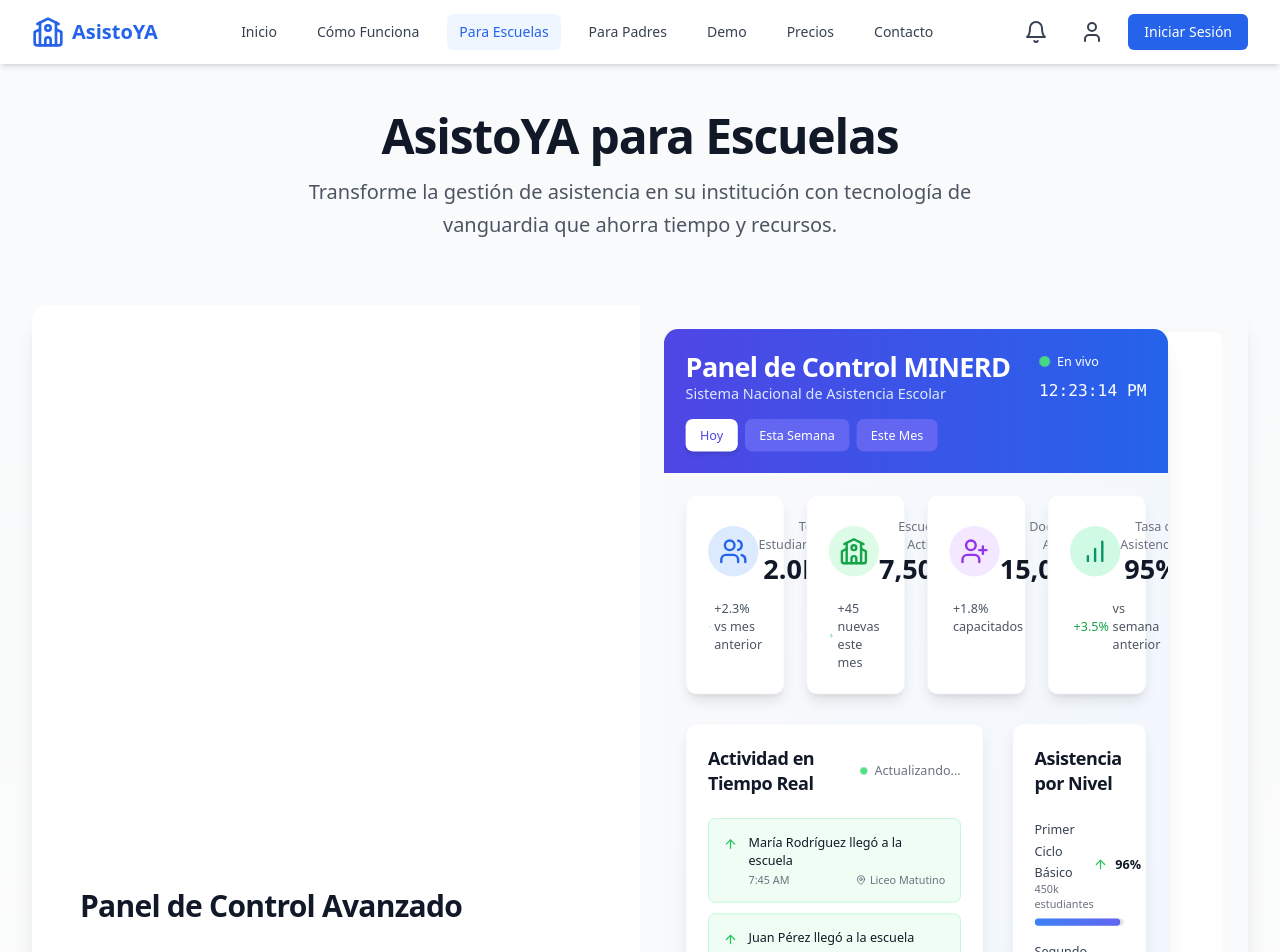
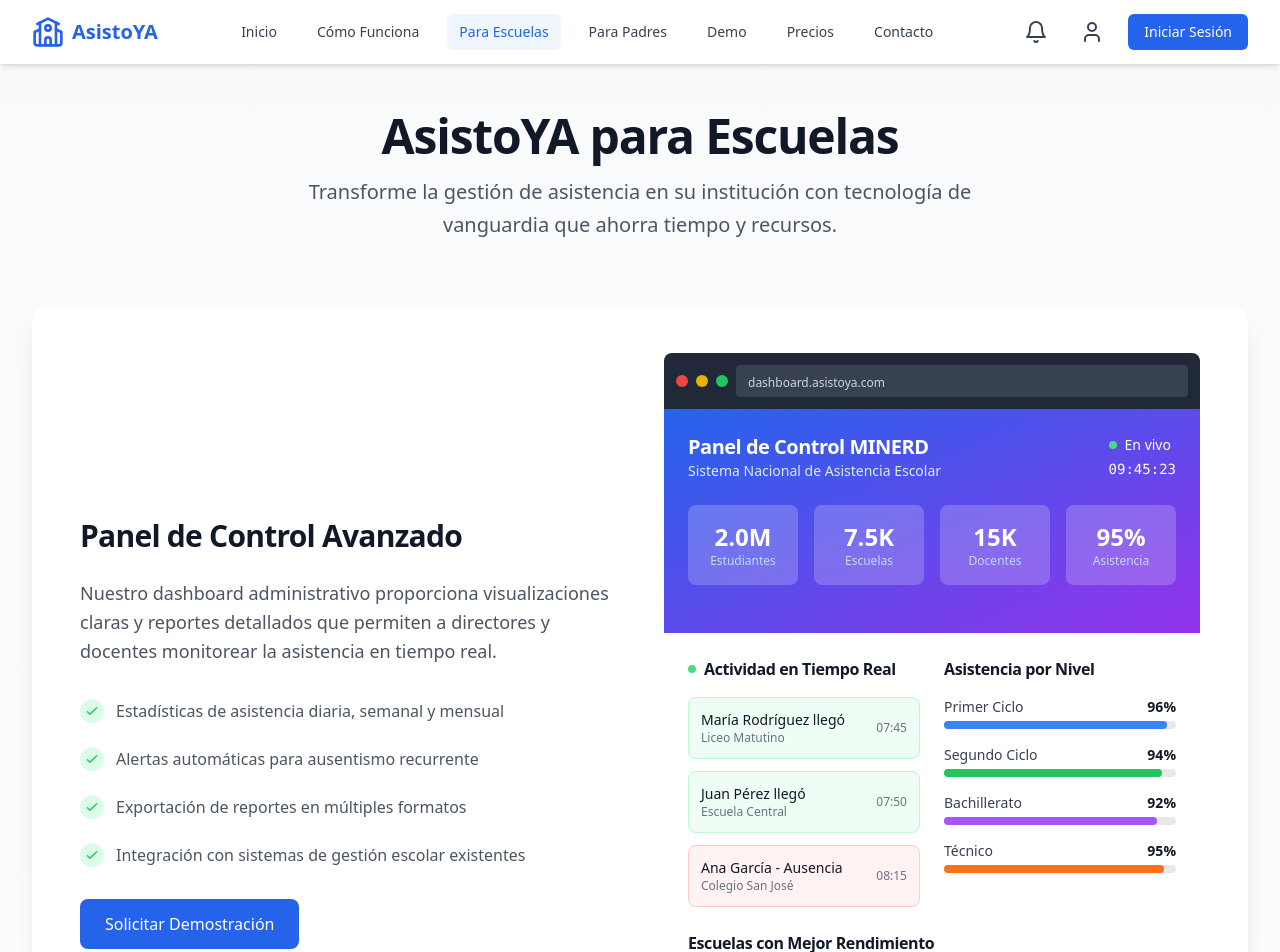
Before and after one commit to EnmanuelReynoso23/AsistoYa-web, a React (Vite) app: page /for-schools in a window 1280 px wide. Shown: the top 952 px of the page. Built offline with nearby package versions, Linux system fonts and the light colour scheme.

Commit message:
Mejorar visualización del panel administrativo

```diff
--- a/src/pages/ForSchoolsPage.tsx
+++ b/src/pages/ForSchoolsPage.tsx
@@ -1,6 +1,5 @@
 import React from 'react';
 import { Clock, Users, BarChart as ChartBar, Zap, DollarSign, Shield, CheckCircle, TrendingUp } from 'lucide-react';
-import AdminDashboard from '../components/AdminDashboard';
 
 const benefits = [
   {
@@ -54,21 +53,27 @@ const ForSchoolsPage = () => {
           </p>
         </div>
 
-        <div className="bg-white rounded-2xl shadow-xl overflow-hidden mb-20 transform hover:scale-[1.02] transition-transform duration-300">
-          <div className="grid grid-cols-1 lg:grid-cols-2 gap-0">
-            <div className="p-8 lg:p-12 flex flex-col justify-center">
-              <h2 className="text-3xl font-bold text-gray-900 mb-6 leading-tight">Panel de Control Avanzado</h2>
+        {/* Dashboard Preview Section - Redesigned */}
+        <div className="bg-white rounded-2xl shadow-xl overflow-hidden mb-20">
+          <div className="p-8 lg:p-12">
+            <div className="grid grid-cols-1 lg:grid-cols-2 gap-12 items-center">
+              {/* Left Content */}
+              <div>
+                <h2 className="text-3xl font-bold text-gray-900 mb-6 leading-tight">
+                  Panel de Control Avanzado
+                </h2>
                 <p className="text-lg text-gray-600 mb-8 leading-relaxed">
                   Nuestro dashboard administrativo proporciona visualizaciones claras y reportes detallados que permiten a directores y docentes monitorear la asistencia en tiempo real.
                 </p>
-              <ul className="space-y-6 mb-8">
+
+                <div className="space-y-6 mb-8">
                   {[
                     'Estadísticas de asistencia diaria, semanal y mensual',
                     'Alertas automáticas para ausentismo recurrente',
                     'Exportación de reportes en múltiples formatos',
                     'Integración con sistemas de gestión escolar existentes'
                   ].map((feature, index) => (
-                  <li key={index} className="flex items-start">
+                    <div key={index} className="flex items-start">
                       <div className="flex-shrink-0">
                         <div className="h-6 w-6 rounded-full bg-green-100 flex items-center justify-center">
                           <svg className="h-4 w-4 text-green-500" fill="none" viewBox="0 0 24 24" stroke="currentColor">
@@ -77,17 +82,141 @@ const ForSchoolsPage = () => {
                         </div>
                       </div>
                       <p className="ml-3 text-gray-600">{feature}</p>
-                  </li>
+                    </div>
                   ))}
-              </ul>
+                </div>
+
                 <button className="inline-flex items-center justify-center px-6 py-3 border border-transparent text-base font-medium rounded-lg text-white bg-blue-600 hover:bg-blue-700 transition-colors duration-200 transform hover:scale-105">
                   Solicitar Demostración
                 </button>
               </div>
-            <div className="bg-gray-50 p-4 lg:p-6">
-              <div className="h-full overflow-hidden rounded-lg shadow-inner bg-white">
-                <div className="transform scale-90 origin-top-left">
-                  <AdminDashboard />
+
+              {/* Right - Dashboard Preview */}
+              <div className="relative">
+                {/* Browser Frame */}
+                <div className="bg-gray-800 rounded-t-lg p-3">
+                  <div className="flex items-center space-x-2">
+                    <div className="w-3 h-3 bg-red-500 rounded-full"></div>
+                    <div className="w-3 h-3 bg-yellow-500 rounded-full"></div>
+                    <div className="w-3 h-3 bg-green-500 rounded-full"></div>
+                    <div className="flex-1 bg-gray-700 rounded ml-4 px-3 py-1">
+                      <span className="text-gray-300 text-xs">dashboard.asistoya.com</span>
+                    </div>
+                  </div>
+                </div>
+
+                {/* Dashboard Content */}
+                <div className="bg-gradient-to-br from-blue-600 to-purple-600 p-6 text-white">
+                  <div className="flex items-center justify-between mb-6">
+                    <div>
+                      <h3 className="text-xl font-bold">Panel de Control MINERD</h3>
+                      <p className="text-blue-100 text-sm">Sistema Nacional de Asistencia Escolar</p>
+                    </div>
+                    <div className="text-right">
+                      <div className="flex items-center text-sm mb-1">
+                        <div className="w-2 h-2 bg-green-400 rounded-full animate-pulse mr-2"></div>
+                        En vivo
+                      </div>
+                      <div className="text-sm font-mono">09:45:23</div>
+                    </div>
+                  </div>
+
+                  {/* Stats Grid */}
+                  <div className="grid grid-cols-2 lg:grid-cols-4 gap-4 mb-6">
+                    <div className="bg-white bg-opacity-20 rounded-lg p-4 text-center">
+                      <div className="text-2xl font-bold">2.0M</div>
+                      <div className="text-xs text-blue-200">Estudiantes</div>
+                    </div>
+                    <div className="bg-white bg-opacity-20 rounded-lg p-4 text-center">
+                      <div className="text-2xl font-bold">7.5K</div>
+                      <div className="text-xs text-blue-200">Escuelas</div>
+                    </div>
+                    <div className="bg-white bg-opacity-20 rounded-lg p-4 text-center">
+                      <div className="text-2xl font-bold">15K</div>
+                      <div className="text-xs text-blue-200">Docentes</div>
+                    </div>
+                    <div className="bg-white bg-opacity-20 rounded-lg p-4 text-center">
+                      <div className="text-2xl font-bold">95%</div>
+                      <div className="text-xs text-blue-200">Asistencia</div>
+                    </div>
+                  </div>
+                </div>
+
+                {/* Dashboard Body */}
+                <div className="bg-white p-6">
+                  <div className="grid grid-cols-1 lg:grid-cols-2 gap-6">
+                    {/* Activity Feed */}
+                    <div>
+                      <h4 className="font-semibold text-gray-900 mb-4 flex items-center">
+                        <div className="w-2 h-2 bg-green-400 rounded-full animate-pulse mr-2"></div>
+                        Actividad en Tiempo Real
+                      </h4>
+                      <div className="space-y-3">
+                        {[
+                          { time: '07:45', event: 'María Rodríguez llegó', school: 'Liceo Matutino', type: 'arrival' },
+                          { time: '07:50', event: 'Juan Pérez llegó', school: 'Escuela Central', type: 'arrival' },
+                          { time: '08:15', event: 'Ana García - Ausencia', school: 'Colegio San José', type: 'absence' }
+                        ].map((activity, index) => (
+                          <div key={index} className={`border rounded-lg p-3 ${
+                            activity.type === 'arrival' ? 'border-green-200 bg-green-50' : 'border-red-200 bg-red-50'
+                          }`}>
+                            <div className="flex items-center justify-between">
+                              <div>
+                                <div className="text-sm font-medium text-gray-900">{activity.event}</div>
+                                <div className="text-xs text-gray-500">{activity.school}</div>
+                              </div>
+                              <div className="text-xs text-gray-500">{activity.time}</div>
+                            </div>
+                          </div>
+                        ))}
+                      </div>
+                    </div>
+
+                    {/* Attendance by Level */}
+                    <div>
+                      <h4 className="font-semibold text-gray-900 mb-4">Asistencia por Nivel</h4>
+                      <div className="space-y-4">
+                        {[
+                          { level: 'Primer Ciclo', percentage: 96, color: 'bg-blue-500' },
+                          { level: 'Segundo Ciclo', percentage: 94, color: 'bg-green-500' },
+                          { level: 'Bachillerato', percentage: 92, color: 'bg-purple-500' },
+                          { level: 'Técnico', percentage: 95, color: 'bg-orange-500' }
+                        ].map((level, index) => (
+                          <div key={index}>
+                            <div className="flex justify-between items-center mb-1">
+                              <span className="text-sm text-gray-700">{level.level}</span>
+                              <span className="text-sm font-semibold text-gray-900">{level.percentage}%</span>
+                            </div>
+                            <div className="w-full bg-gray-200 rounded-full h-2">
+                              <div
+                                className={`h-2 rounded-full ${level.color}`}
+                                style={{ width: `${level.percentage}%` }}
+                              />
+                            </div>
+                          </div>
+                        ))}
+                      </div>
+                    </div>
+                  </div>
+
+                  {/* Top Schools */}
+                  <div className="mt-6">
+                    <h4 className="font-semibold text-gray-900 mb-4">Escuelas con Mejor Rendimiento</h4>
+                    <div className="grid grid-cols-2 lg:grid-cols-4 gap-3">
+                      {[
+                        { name: 'Liceo José Martí', percentage: 98.5, location: 'Santo Domingo' },
+                        { name: 'Colegio San Rafael', percentage: 97.8, location: 'Santiago' },
+                        { name: 'Instituto Central', percentage: 97.2, location: 'La Vega' },
+                        { name: 'Escuela Duarte', percentage: 96.9, location: 'San Pedro' }
+                      ].map((school, index) => (
+                        <div key={index} className="bg-green-50 border border-green-200 rounded-lg p-3">
+                          <div className="text-lg font-bold text-green-600">{school.percentage}%</div>
+                          <div className="text-xs font-medium text-gray-900">{school.name}</div>
+                          <div className="text-xs text-gray-500">{school.location}</div>
+                        </div>
+                      ))}
+                    </div>
+                  </div>
                 </div>
               </div>
             </div>
```
Lines whose indentation alone changed are shown as unchanged.
